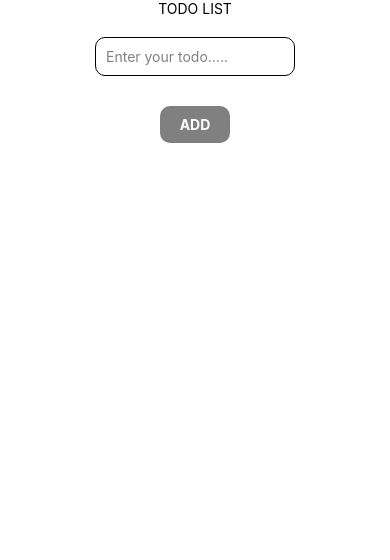
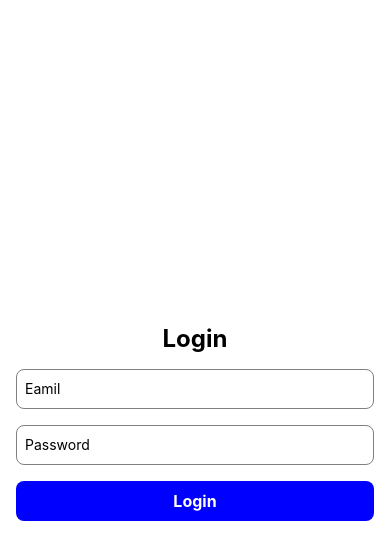
Before and after one commit to adityas-simform/sample_practice, a React Native app: screen / in a window 390 px wide. Shown: the top 560 px of the page. Built offline with nearby package versions, Linux system fonts and the light colour scheme.

Commit message:
feat: formik_yup
Login screen implemented using formik with yup

```diff
--- a/app/constants/NavigationRoutes.ts
+++ b/app/constants/NavigationRoutes.ts
@@ -4,4 +4,5 @@
 export enum ROUTES {
   Home = "Home",
   ToDo = "ToDo",
+  Login = "Login",
 }
--- /dev/null
+++ b/app/hooks/useLogin.ts
@@ -0,0 +1,19 @@
+import { useFormik } from "formik";
+import validationSchema from "../utils/ValidationSchema";
+
+const useLogin = () => {
+  const formik = useFormik({
+    initialValues: {
+      email: "",
+      password: "",
+    },
+    validationSchema: validationSchema.login,
+    onSubmit: (values) => {
+      console.log(values);
+    },
+  });
+
+  return { formik };
+};
+
+export default useLogin;
--- a/app/navigation/MainStackNavigation.tsx
+++ b/app/navigation/MainStackNavigation.tsx
@@ -1,9 +1,10 @@
 import React from "react";
 import { NavigationContainer } from "@react-navigation/native";
 import { createNativeStackNavigator } from "@react-navigation/native-stack";
-import { navigationRef } from "../utils";
 import { ROUTES } from "../constants/NavigationRoutes";
-import ToDo from "../screens/toDo";
+import ToDo from "../screens/ToDo";
+import Login from "../screens/Login";
+import { navigationRef } from "../utils/NavigatorUtils";
 
 const RootStack = createNativeStackNavigator();
 
@@ -15,6 +16,7 @@ const MainStackNavigation = () => {
           headerShown: false,
         }}
       >
+        <RootStack.Screen name={ROUTES.Login} component={Login} />
         <RootStack.Screen name={ROUTES.ToDo} component={ToDo} />
       </RootStack.Navigator>
     </NavigationContainer>
--- a/app/sagas/index.ts
+++ b/app/sagas/index.ts
@@ -1,5 +1,5 @@
-import { all, fork } from 'redux-saga/effects';
-import { getTodos } from './todoSaga';
+import { all, fork } from "redux-saga/effects";
+import { getTodos } from "./TodoSaga";
 
 /**
  * The root saga for the application.
--- /dev/null
+++ b/app/screens/Login/LoginStyle.ts
@@ -0,0 +1,39 @@
+import { StyleSheet } from "react-native";
+
+const styles = StyleSheet.create({
+  container: {
+    flex: 1,
+    justifyContent: "center",
+    alignItems: "center",
+    padding: 16,
+    backgroundColor: "white",
+  },
+  title: {
+    fontSize: 24,
+    fontWeight: "bold",
+    marginBottom: 16,
+  },
+  input: {
+    width: "100%",
+    height: 40,
+    borderColor: "gray",
+    borderWidth: 1,
+    borderRadius: 8,
+    marginBottom: 16,
+    paddingLeft: 8,
+  },
+  button: {
+    backgroundColor: "blue",
+    padding: 10,
+    borderRadius: 8,
+    width: "100%",
+    alignItems: "center",
+  },
+  buttonText: {
+    color: "white",
+    fontSize: 16,
+    fontWeight: "bold",
+  },
+});
+
+export default styles;
--- /dev/null
+++ b/app/screens/Login/index.tsx
@@ -0,0 +1,35 @@
+import React, { useState } from "react";
+import { View, Text, TextInput, TouchableOpacity } from "react-native";
+import styles from "./LoginStyle";
+import useLogin from "../../hooks/useLogin";
+
+const Login = () => {
+  const { formik } = useLogin();
+  const { values, handleChange, handleSubmit, errors } = formik;
+
+  return (
+    <View style={styles.container}>
+      <Text style={styles.title}>Login</Text>
+      <TextInput
+        style={styles.input}
+        placeholder="Eamil"
+        onChangeText={handleChange("email")}
+        value={values.email}
+      />
+      <Text>{errors.email}</Text>
+      <TextInput
+        style={styles.input}
+        placeholder="Password"
+        secureTextEntry
+        onChangeText={handleChange("password")}
+        value={values.password}
+      />
+      <Text>{errors.password}</Text>
+      <TouchableOpacity style={styles.button} onPress={handleSubmit}>
+        <Text style={styles.buttonText}>Login</Text>
+      </TouchableOpacity>
+    </View>
+  );
+};
+
+export default Login;
--- /dev/null
+++ b/app/utils/ValidationSchema.ts
@@ -0,0 +1,23 @@
+import * as Yup from "yup";
+
+const validationSchema = {
+  login: Yup.object().shape({
+    email: Yup.string()
+      .email("Please enter a valid email")
+      .required("This field is required"),
+    password: Yup.string()
+      .required("This field is required")
+      .min(8, "Pasword must be 8 or more characters")
+      .matches(
+        /(?=.*[a-z])(?=.*[A-Z])\w+/,
+        "Password ahould contain at least one uppercase and lowercase character"
+      )
+      .matches(/\d/, "Password should contain at least one number")
+      .matches(
+        /[`!@#$%^&*()_+\-=[\]{};':"\\|,.<>/?~]/,
+        "Password should contain at least one special character"
+      ),
+  }),
+};
+
+export default validationSchema;
--- a/app/utils/index.ts
+++ /dev/null
@@ -1 +0,0 @@
-export * from "./NavigatorUtils";
--- a/package.json
+++ b/package.json
@@ -15,13 +15,15 @@
     "@react-navigation/native-stack": "^6.9.17",
     "@react-navigation/routers": "^6.1.9",
     "@reduxjs/toolkit": "^2.0.1",
+    "formik": "^2.4.5",
     "react": "18.2.0",
     "react-native": "0.73.0",
     "react-native-flipper": "^0.212.0",
     "react-native-safe-area-context": "^4.8.1",
     "react-native-screens": "^3.29.0",
     "react-redux": "^9.0.4",
-    "redux-saga": "^1.2.3"
+    "redux-saga": "^1.2.3",
+    "yup": "^1.3.3"
   },
   "devDependencies": {
     "@babel/core": "^7.20.0",
```
Also changed, not shown: 1 other file (tests, documents, lock files or other folders).
